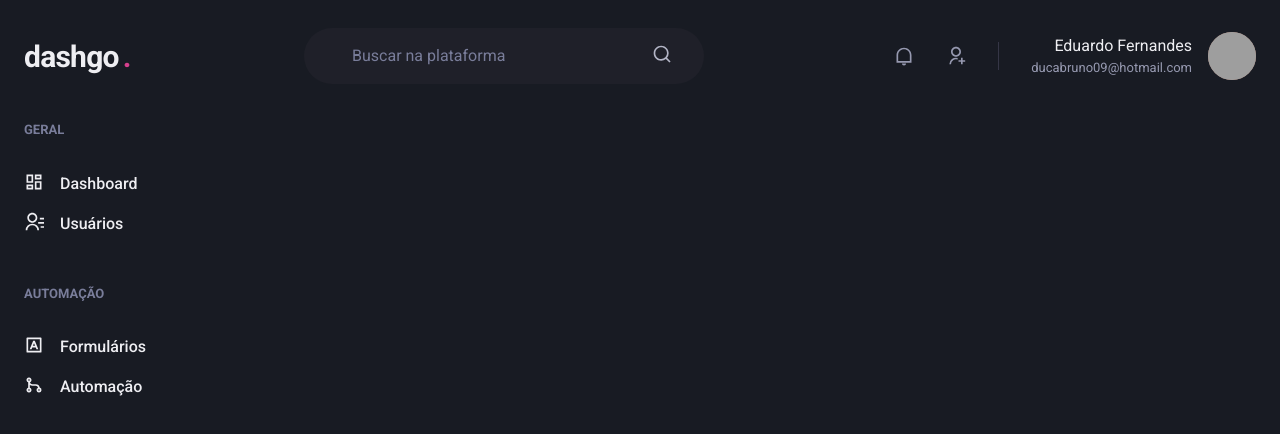
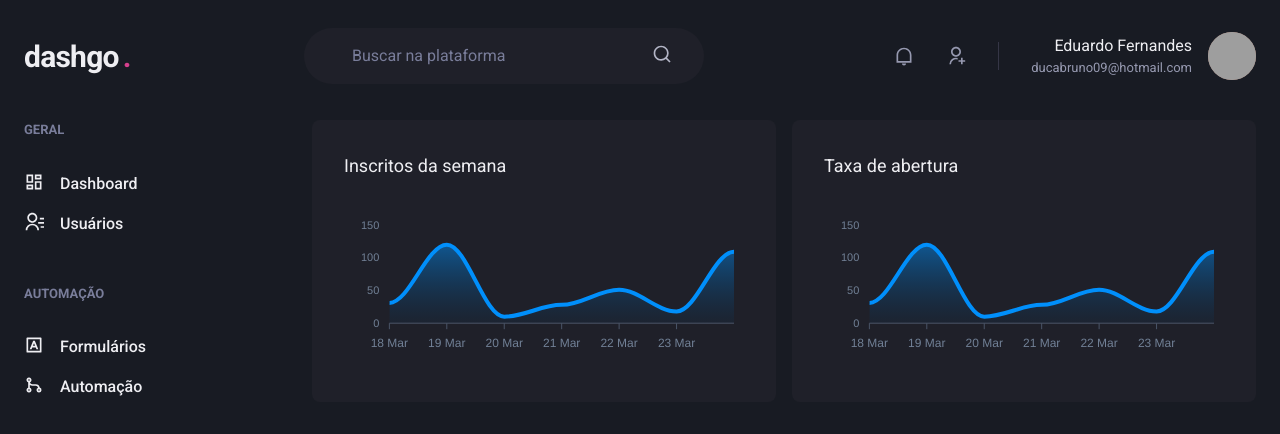
Before and after one commit to EduardoReisUX/dashgo, a Next.js app: page /dashboard in a window 1280 px wide. Shown: the top 434 px of the page. Built offline with nearby package versions, Linux system fonts and the light colour scheme; grey boxes are pictures that could not be loaded.

Commit message:
add dashboard page with ApexCharts.js

```diff
--- a/package.json
+++ b/package.json
@@ -12,9 +12,11 @@
     "@chakra-ui/react": "^1.7.3",
     "@emotion/react": "^11.7.1",
     "@emotion/styled": "^11.6.0",
+    "apexcharts": "^3.32.1",
     "framer-motion": "^5.5.5",
     "next": "12.0.7",
     "react": "17.0.2",
+    "react-apexcharts": "^1.3.9",
     "react-dom": "17.0.2",
     "react-icons": "^4.3.1"
   },
--- a/src/pages/dashboard.tsx
+++ b/src/pages/dashboard.tsx
@@ -1,6 +1,62 @@
-import { Flex } from "@chakra-ui/react";
+import { Box, Flex, SimpleGrid, Text, theme } from "@chakra-ui/react";
+import dynamic from "next/dynamic";
 import { Header } from "../components/Header";
 import { Sidebar } from "../components/Sidebar";
+import { ApexOptions } from "apexcharts";
+
+const Chart = dynamic(() => import("react-apexcharts"), {
+  ssr: false,
+});
+
+const options: ApexOptions = {
+  chart: {
+    toolbar: {
+      show: false,
+    },
+    zoom: {
+      enabled: false,
+    },
+    foreColor: theme.colors.gray[500],
+  },
+  grid: {
+    show: false,
+  },
+  dataLabels: {
+    enabled: false,
+  },
+  tooltip: {
+    enabled: false,
+  },
+  xaxis: {
+    type: "datetime",
+    axisBorder: {
+      color: theme.colors.gray[600],
+    },
+    axisTicks: {
+      color: theme.colors.gray[600],
+    },
+    categories: [
+      "2021-03-18T00:00:00.000Z",
+      "2021-03-19T00:00:00.000Z",
+      "2021-03-20T00:00:00.000Z",
+      "2021-03-21T00:00:00.000Z",
+      "2021-03-22T00:00:00.000Z",
+      "2021-03-23T00:00:00.000Z",
+      "2021-03-24T00:00:00.000Z",
+    ],
+  },
+  fill: {
+    opacity: 0.3,
+    type: "gradient",
+    gradient: {
+      shade: "dark",
+      opacityFrom: 0.7,
+      opacityTo: 0.3,
+    },
+  },
+};
+
+const series = [{ name: "series-1", data: [31, 120, 10, 28, 51, 18, 109] }];
 
 export default function Dashboard() {
   return (
@@ -9,6 +65,26 @@
 
       <Flex w={"100%"} my={6} maxW={1480} mx={"auto"} px={"6"}>
         <Sidebar />
+
+        <SimpleGrid
+          flex={"1"}
+          gap={"4"}
+          minChildWidth={"320px"}
+          align={"flex-start"}
+        >
+          <Box p={"8"} bg={"gray.800"} borderRadius={8}>
+            <Text fontSize={"lg"} mb={"4"}>
+              Inscritos da semana
+            </Text>
+            <Chart options={options} series={series} type="area" height={160} />
+          </Box>
+          <Box p={"8"} bg={"gray.800"} borderRadius={8}>
+            <Text fontSize={"lg"} mb={"4"}>
+              Taxa de abertura
+            </Text>
+            <Chart options={options} series={series} type="area" height={160} />
+          </Box>
+        </SimpleGrid>
       </Flex>
     </Flex>
   );
```
Also changed, not shown: 1 other file (tests, documents, lock files or other folders).
